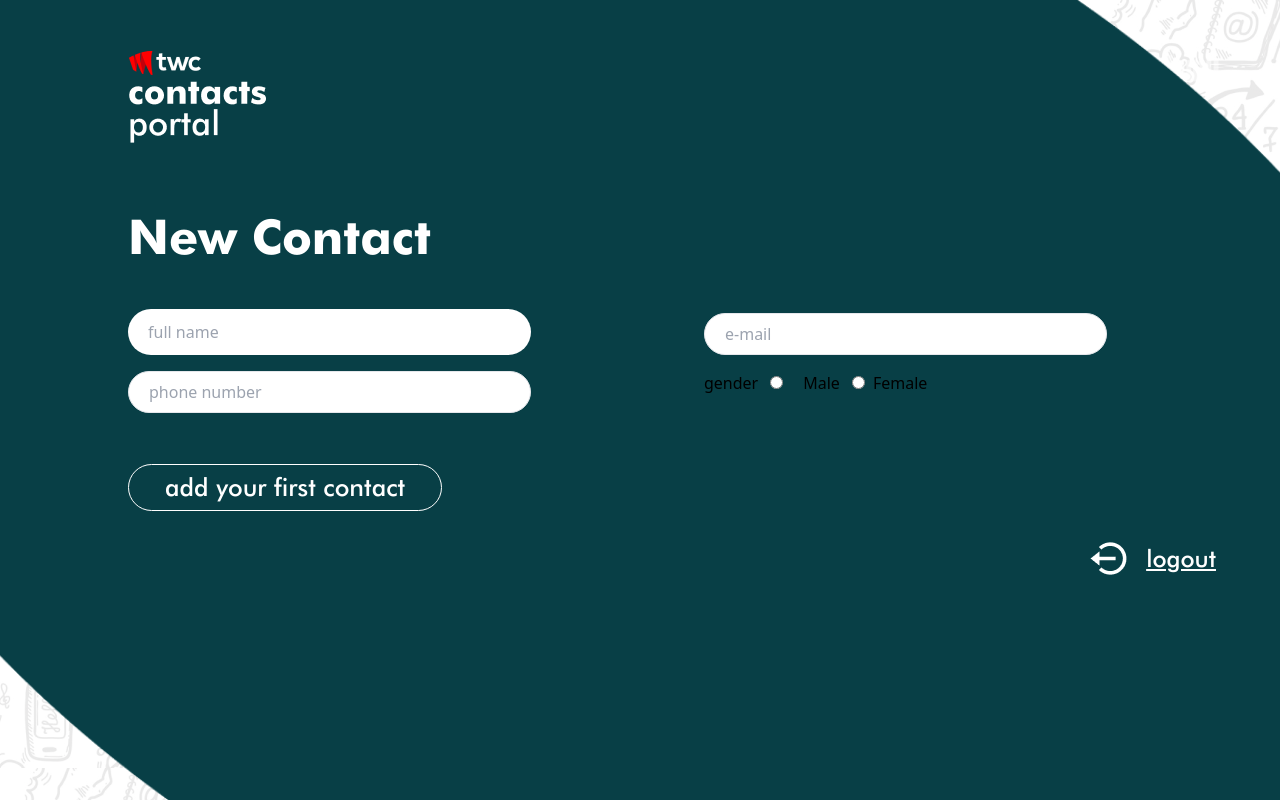
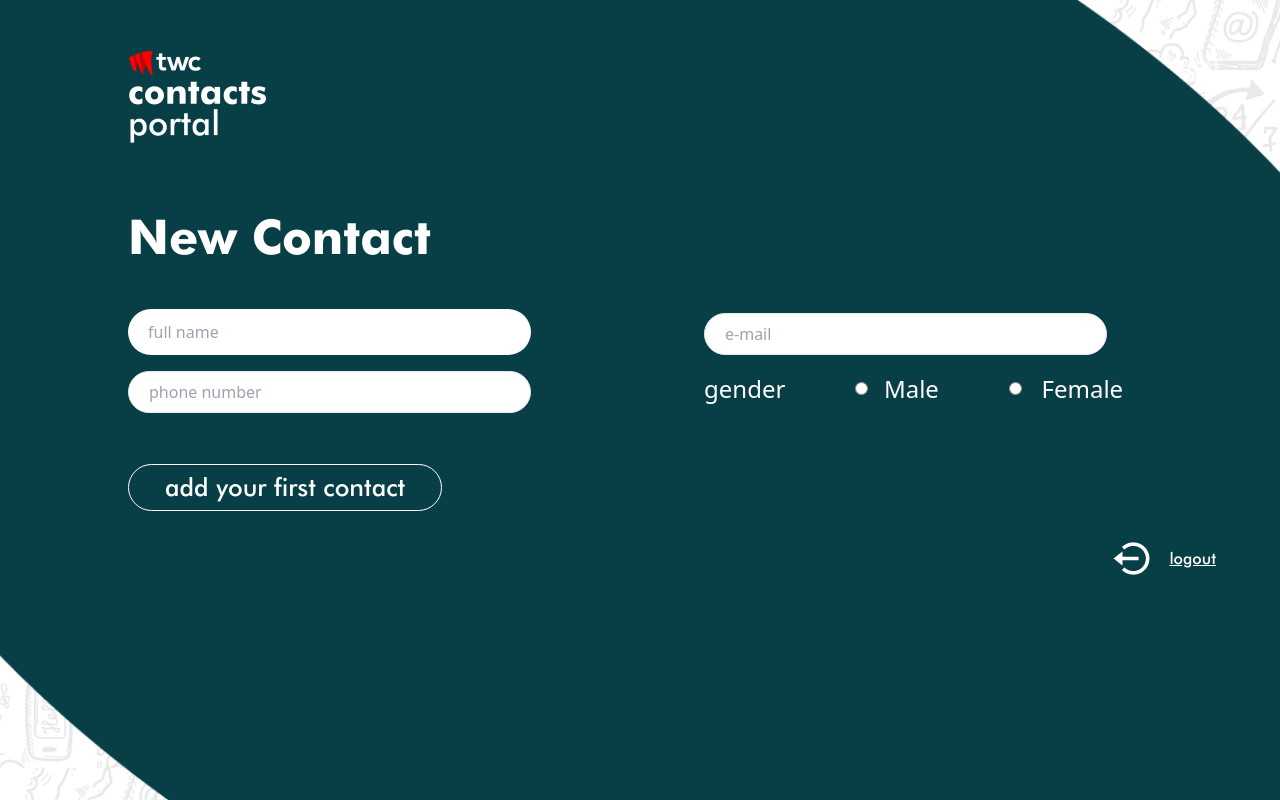
Before and after one commit to shehan1215/twc-test-web, a React (Vite) app: page /contacts/new in a window 1280 px wide. Built offline with nearby package versions, Linux system fonts and the light colour scheme.

Commit message:
updated the styles of radio buttons and other alignment

```diff
--- a/src/Pages/ContactsNew/contactsAdd.jsx
+++ b/src/Pages/ContactsNew/contactsAdd.jsx
@@ -20,13 +20,13 @@ function contactsAdd() {
               <input type="number" placeholder='phone number' class="mt-4 block w-[70%] px-5 py-2 border rounded-full focus:outline-none"/>
           </div>
           <div>
-              <div class="flex items-center mt-4 gap-3">
-                      gender<input type="radio" name="gender" value="male" class="text-indigo-600 border-gray-300"/>
-                      <span class="ml-2">Male</span>
-                  <label class="inline-flex items-center">
-                      <input type="radio" name="gender" value="female" class="text-indigo-600 border-gray-300"/>
+              <div class="flex items-center mt-4 gap-3 text-[#FFFFFF] text-[1.5rem]">
+                      <span class="mr-[10%]">gender</span>
+                      <input type="radio" name="gender" value="male" class=" border-transparent"/>
+                      <span class="ml-1 mr-[10%]">Male</span>
+                      <input type="radio" name="gender" value="female" class=" border-gray-300"/>
                       <span class="ml-2">Female</span>
-                  </label>
+
               </div>
           </div>
       </form>
@@ -34,7 +34,7 @@ function contactsAdd() {
   <button id='' class="mt-[4%] ml-[10%] bg-transparent text-[#FFFFFF] font-primaryMedium hover:text-white py-1 px-9 border border-[#FFFFFF] rounded-full text-[25px]">add your first contact</button>
       <div class="flex justify-end mr-[5%] mt-[2%]">
         <img src="../src/assets/logOut.png" alt="" class=" cursor-pointer"/>
-        <a href="" class="flex items-center pl-4 font-primaryMedium text-[1.5rem] text-[#FFFFFF] underline">logout</a>
+        <a href="" class="flex items-center pl-4 font-primaryMedium text-[1rem] text-[#FFFFFF] underline">logout</a>
       </div>
     </div>
   </div>
```
